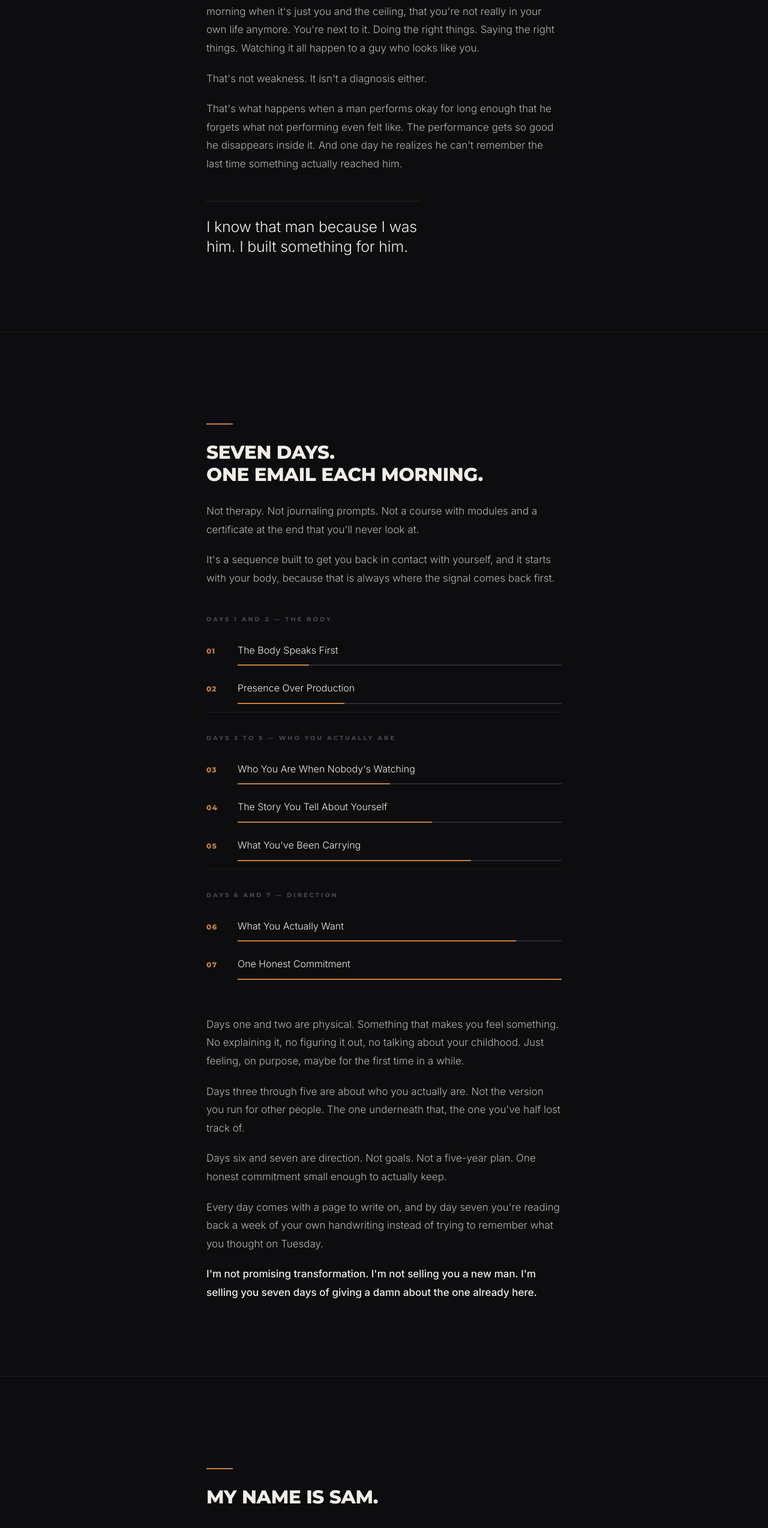
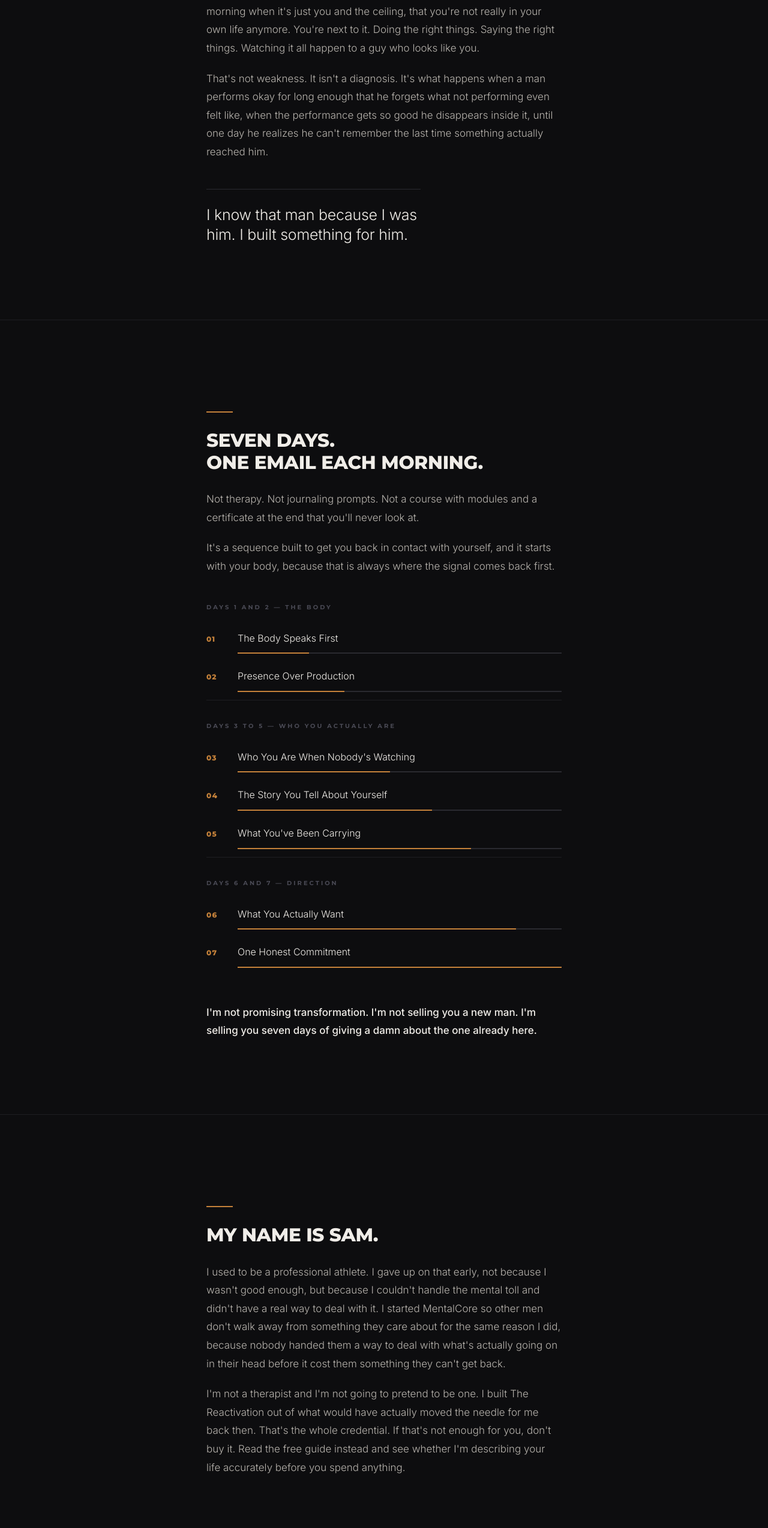
Before and after one commit to nimobenne/mentalcore, a Next.js app: page / in a window 1280 px wide. Shown: the part 1086-3634 px from the top of the page at 60% size. Built offline with nearby package versions, Linux system fonts and the light colour scheme.

Commit message:
Tighten copy further: merge Recognition sentences, cut redundant day recap, compress founder story, FAQ to 3 items

```diff
--- a/app/page.tsx
+++ b/app/page.tsx
@@ -342,8 +342,7 @@ const BODY_HTML = `
       <p class="lede">There's a kind of not-okay nobody warns you about.</p>
       <p>It isn't falling apart. Falling apart would almost be easier, because at least everyone would see it. This is quieter than that. You still get up. You still do the job, answer the texts, show up where you said you'd be. You'd score fine on any questionnaire a doctor handed you.</p>
       <p>But you know, in the way you can only know something at one in the morning when it's just you and the ceiling, that you're not really in your own life anymore. You're next to it. Doing the right things. Saying the right things. Watching it all happen to a guy who looks like you.</p>
-      <p>That's not weakness. It isn't a diagnosis either.</p>
-      <p>That's what happens when a man performs okay for long enough that he forgets what not performing even felt like. The performance gets so good he disappears inside it. And one day he realizes he can't remember the last time something actually reached him.</p>
+      <p>That's not weakness. It isn't a diagnosis. It's what happens when a man performs okay for long enough that he forgets what not performing even felt like, when the performance gets so good he disappears inside it, until one day he realizes he can't remember the last time something actually reached him.</p>
       <div class="pull">
         <p>I know that man because I was him. I built something for him.</p>
       </div>
@@ -376,10 +375,6 @@ const BODY_HTML = `
       </ol>
 
       <div class="copy" style="margin-top:46px">
-        <p>Days one and two are physical. Something that makes you feel something. No explaining it, no figuring it out, no talking about your childhood. Just feeling, on purpose, maybe for the first time in a while.</p>
-        <p>Days three through five are about who you actually are. Not the version you run for other people. The one underneath that, the one you've half lost track of.</p>
-        <p>Days six and seven are direction. Not goals. Not a five-year plan. One honest commitment small enough to actually keep.</p>
-        <p>Every day comes with a page to write on, and by day seven you're reading back a week of your own handwriting instead of trying to remember what you thought on Tuesday.</p>
         <p><strong>I'm not promising transformation. I'm not selling you a new man. I'm selling you seven days of giving a damn about the one already here.</strong></p>
       </div>
     </div>
@@ -391,10 +386,8 @@ const BODY_HTML = `
       <div class="rule"></div>
       <h2>My name is Sam.</h2>
       <div class="copy">
-        <p>I used to be a professional athlete. I gave up on that early, not because I wasn't good enough, but because I couldn't handle the mental toll and didn't have a real way to deal with it. I regret that to this day.</p>
-        <p>I started MentalCore because I don't want other men walking away from something they care about for the same reason I did. Not because they aren't capable. Because nobody handed them a way to deal with what's actually going on in their head before it cost them something they can't get back.</p>
-        <p>I'm not a therapist and I'm not going to pretend to be one. I built The Reactivation out of what would have actually moved the needle for me back then, and I wrote it as the thing I wish somebody had handed me before I quit.</p>
-        <p>That's the whole credential. If that's not enough for you, don't buy it. Read the free guide instead and see whether I'm describing your life accurately before you spend anything.</p>
+        <p>I used to be a professional athlete. I gave up on that early, not because I wasn't good enough, but because I couldn't handle the mental toll and didn't have a real way to deal with it. I started MentalCore so other men don't walk away from something they care about for the same reason I did, because nobody handed them a way to deal with what's actually going on in their head before it cost them something they can't get back.</p>
+        <p>I'm not a therapist and I'm not going to pretend to be one. I built The Reactivation out of what would have actually moved the needle for me back then. That's the whole credential. If that's not enough for you, don't buy it. Read the free guide instead and see whether I'm describing your life accurately before you spend anything.</p>
       </div>
     </div>
   </section>
@@ -420,10 +413,6 @@ const BODY_HTML = `
         <div class="faq-item">
           <h3>Do I have to talk to anybody?</h3>
           <p>No. There's no group, no call, no forum, no accountability partner. It's you, an email each morning, and fifteen minutes. Nobody sees what you write.</p>
-        </div>
-        <div class="faq-item">
-          <h3>How long does it actually take?</h3>
-          <p>Fifteen minutes, most days less. Each morning gives you one idea, one question to think about, and one thing to actually do. It's built for a man with a full schedule and no spare energy.</p>
         </div>
       </div>
     </div>
```
